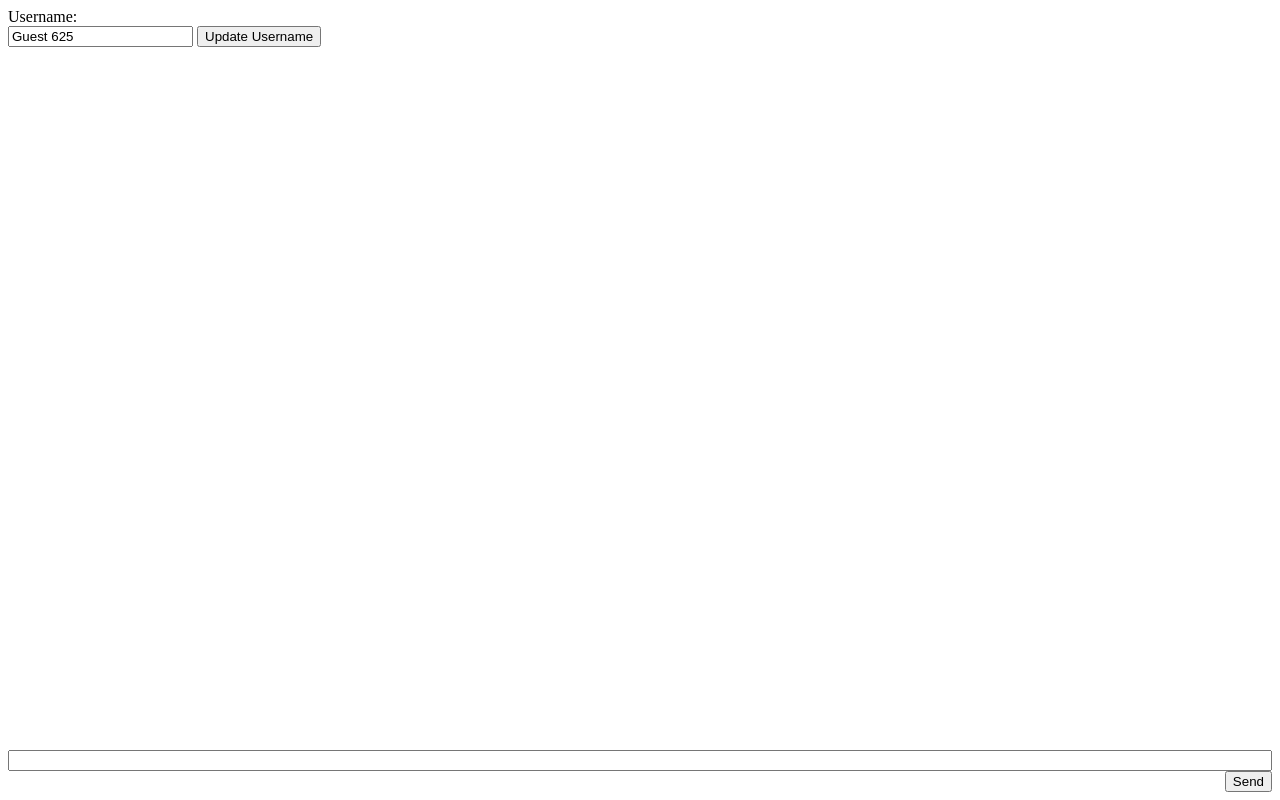
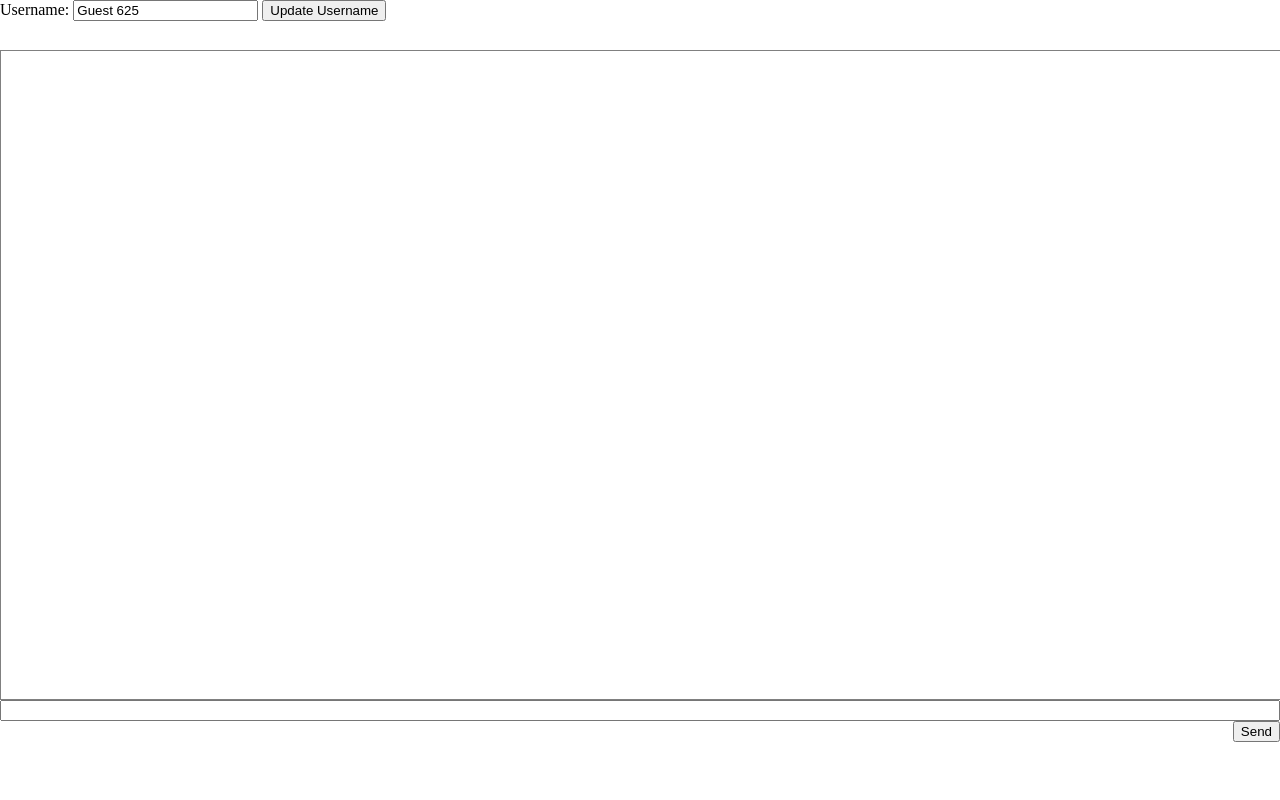
Before and after one commit to SpenceSellers/SimpleChat, a website: page index.html in a window 1280 px wide. Drawn offline with nearby package versions, Linux system fonts and the light colour scheme; no server answers.

Commit message:
Fixed the layout issues. Interface now scrolls AND resizes properly.

```diff
--- a/index.html
+++ b/index.html
@@ -8,17 +8,18 @@
   <body>
     <div id="wrapper">
       <div id="username_area">
-	Username: <form id="username_form">
-	  <input type="text" id="userfield"\>
+
+	<form id="username_form">
+	  Username: <input type="text" id="userfield"\>
 	  <input type="submit" value="Update Username"></input>
 	</form>
       </div>
       <div id="msgbox" class="messages"></div>
       <div id="message_area">
-      <form id="msgform">
-	<input type="text" id="textinput" class="textinput"></input>
-	<input type="submit" style="float: right;" value="Send"></input>
-      </form>
+	<form id="msgform">
+	  <input type="text" id="textinput" class="textinput"></input>
+	  <input type="submit" style="float: right;" value="Send"></input>
+	</form>
       </div>
     </div>
   </body>
--- a/static/style.css
+++ b/static/style.css
@@ -1,17 +1,22 @@
+body {
+    position: fixed;
+    height: 100%;
+    width: 100%;
+    margin: 0px;
+}
 
 .message {
     border-top: 1px solid lightgray;
+    padding-left: 1em;
 }
 
 .server-message{
     background: #eeeeee;
 }
 .messages {
-    height: 100%;
-    padding-left: 1em;
     padding-top: 5px;
     border: gray 1px solid;
-    overflow: scroll;
+    overflow-y: scroll;
 }
 
 .textinput {
@@ -19,21 +24,28 @@
 }
 
 #wrapper {
-    display: table;
     width: 100%;
     height: 100%;
 }
 
 #username_area {
-    display: table-row;
+    position: fixed;
+    top: 0;
+    height: 50px;
+    width: 100%;
 }
 
 #msgbox {
-    display: table-row;
-    height: 100%;
-    overflow-y: scroll;
+    top: 50px;
+    bottom: 100px;
+    position: fixed;
+    width: 100%;
 }
 
 #message_area {
-    display: table-row;
+    position: fixed;
+    bottom: 0;
+    height: 100px;
+    width: 100%;
+
 }
```
